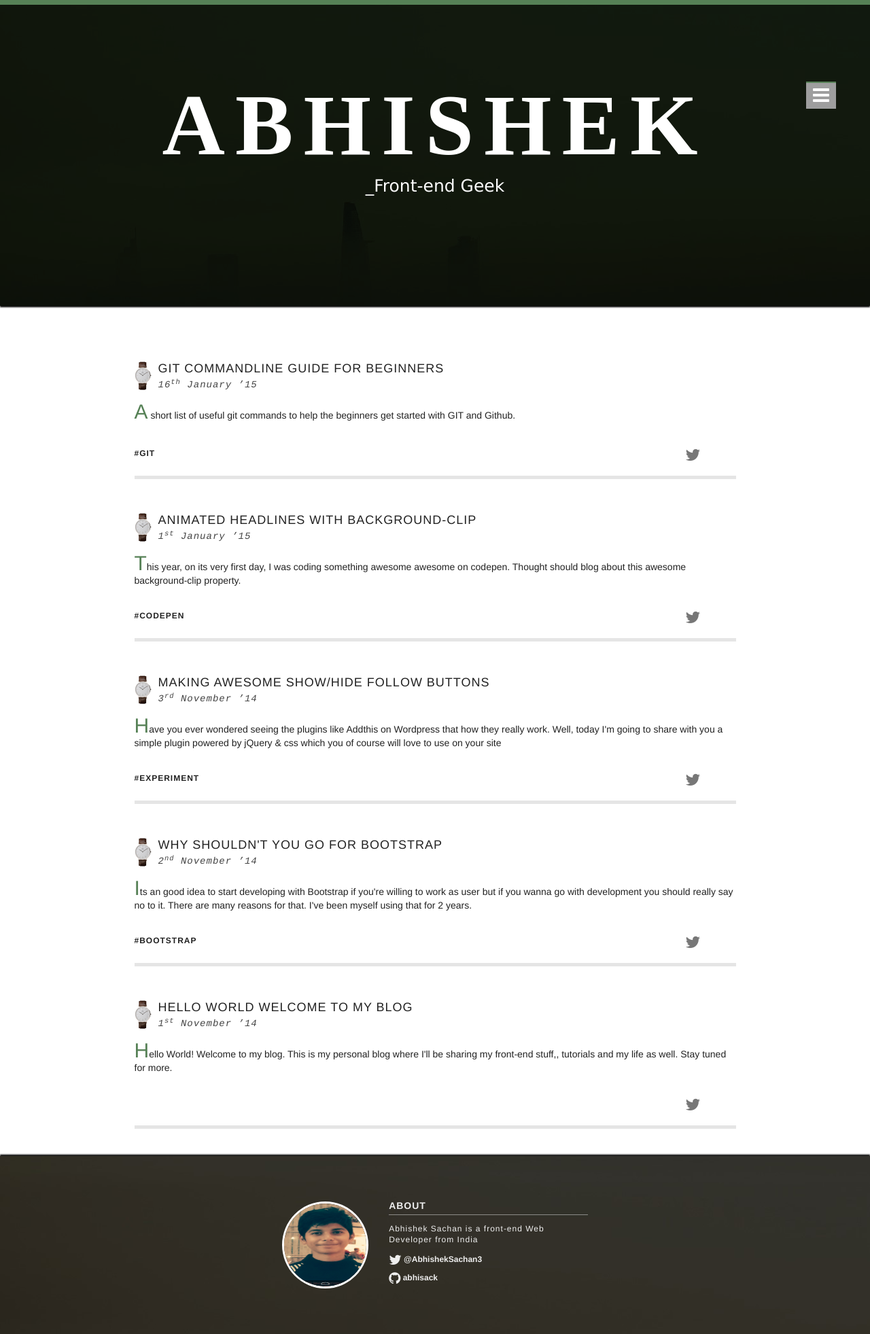
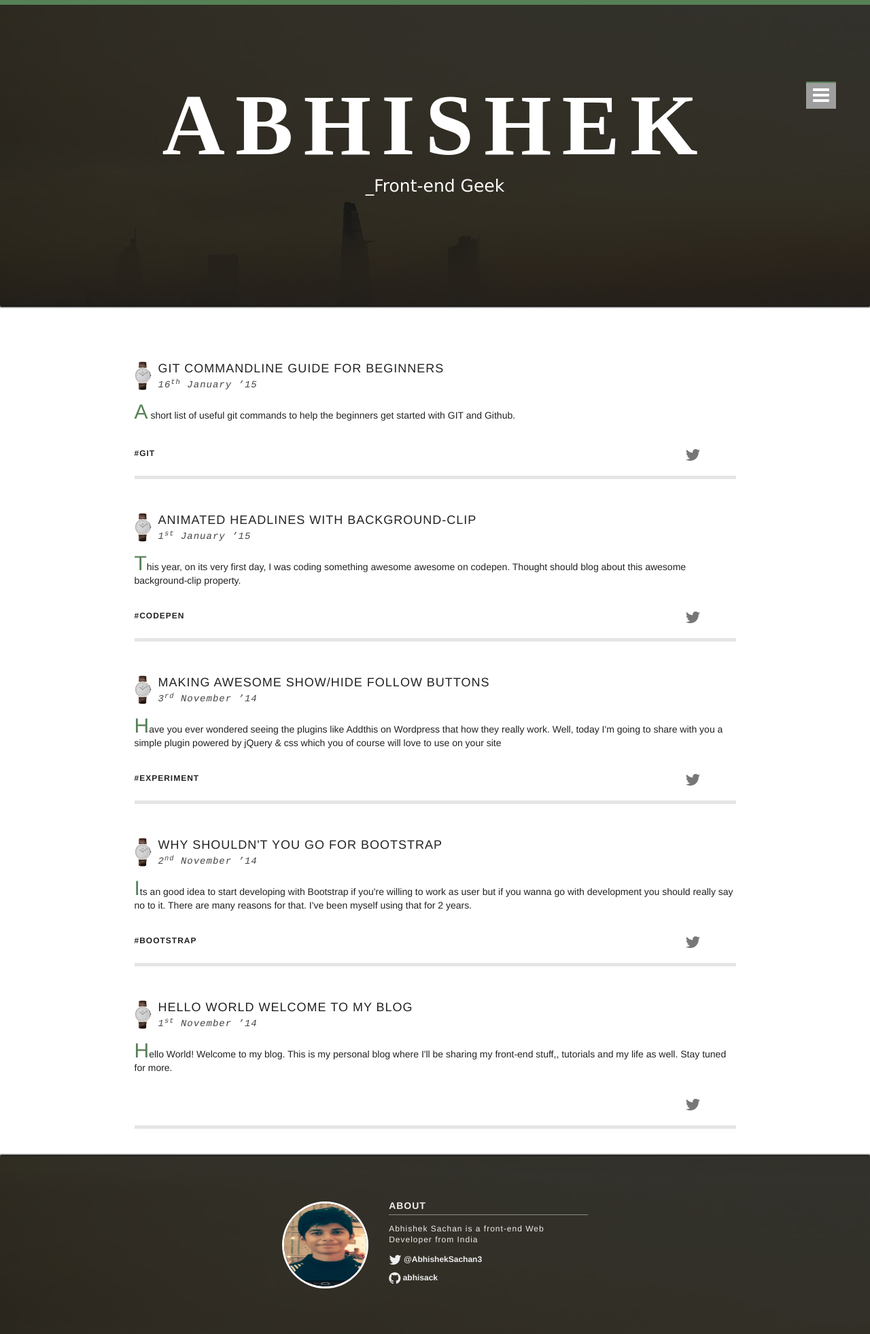
Before and after one commit to abhisack/abhisack.github.io, a Jekyll site: the page built from index.html, in a window 1280 px wide. Shown: the whole page at 68% size. Built offline with Jekyll 4.4.1, drawn with Linux system fonts in a browser that asks for light colours; some web fonts are replaced; the list of posts is cut into pages by our own code; grey boxes are pictures that could not be loaded.

Commit message:
editted layout.scss

```diff
--- a/_sass/_layout.scss
+++ b/_sass/_layout.scss
@@ -37,7 +37,7 @@ width: 100% !important;
 height: 450px;
 background-color: #568156;
 background-image: url(/img/banner.jpg);
-background-blend-mode: multiply;
+background-blend-mode: none;
     transition-property: margin padding;
     transition-duration: 0.3s;
     transition-timing-function: ease-in-out;
```
